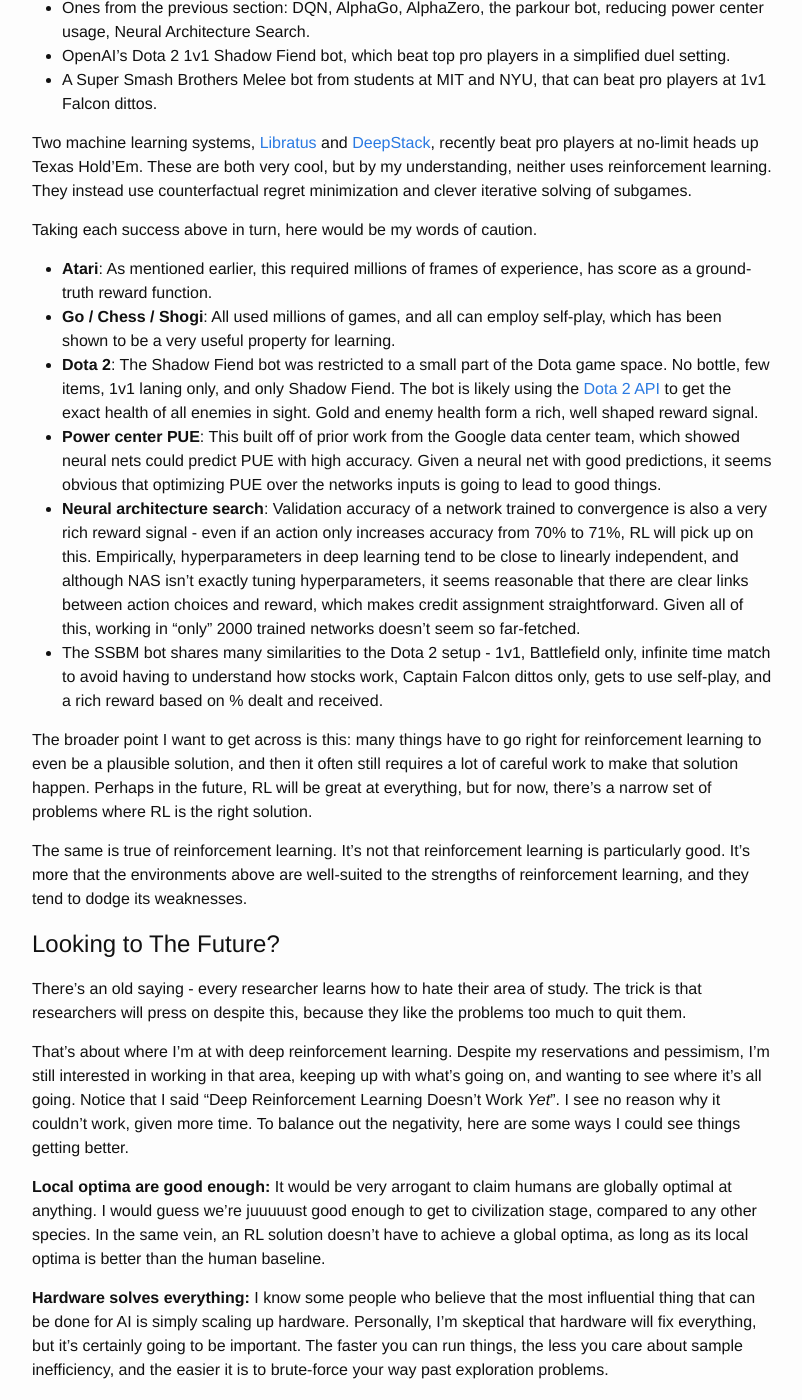
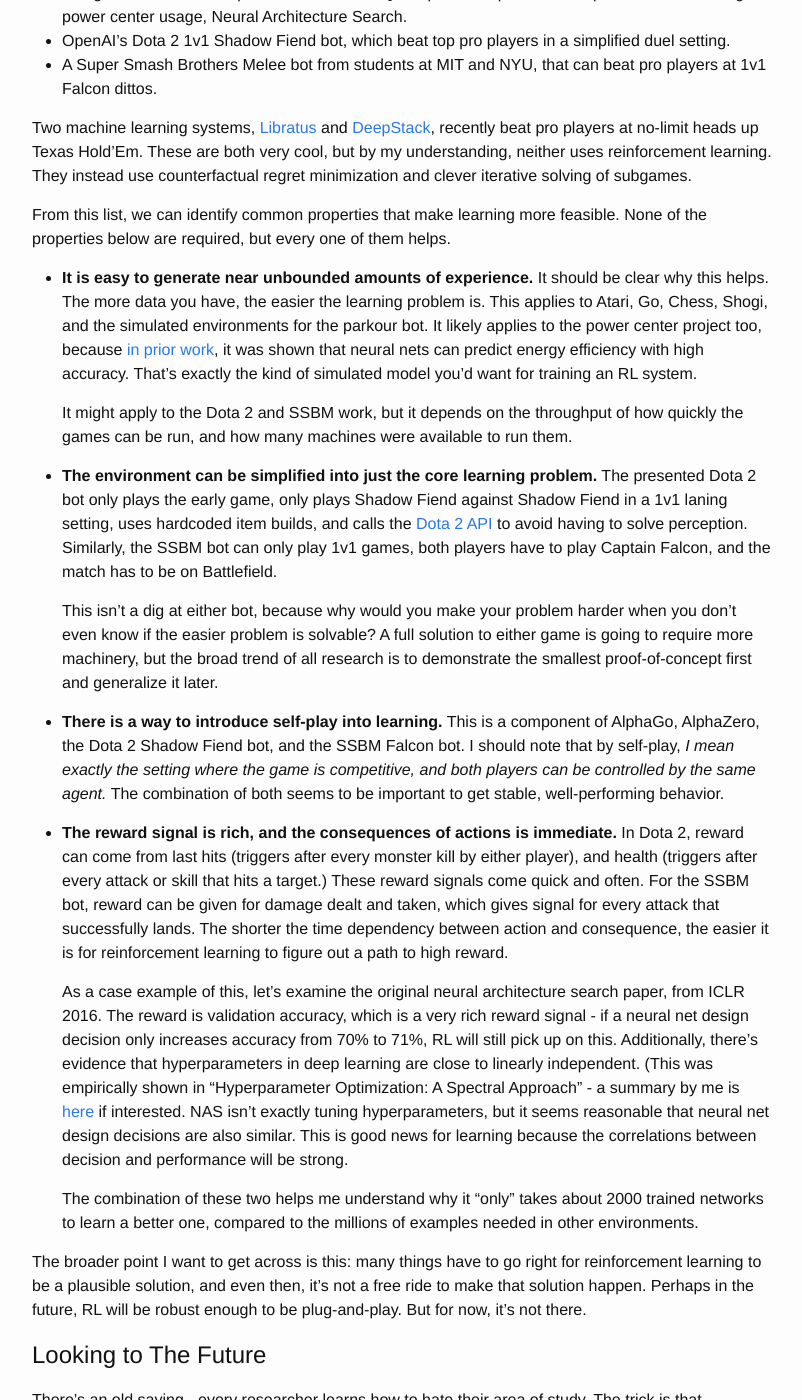
Before and after one commit to alexirpan/alexirpan.github.io, a Jekyll site: the page built from _posts/2017-12-11-rl-hard.markdown, in a window 1280 px wide and 1400 px high, scrolled down 15951 px. Shown: the whole window, without its empty margins (238-1040 px from the left). Built offline with Jekyll 4.4.1, drawn with Linux system fonts in a browser that asks for light colours; nearby versions of some CDN libraries; some of the changed text lies outside the part shown.

Commit message:
Actually have a conclusion now!

```diff
--- a/_posts/2017-12-11-rl-hard.markdown
+++ b/_posts/2017-12-11-rl-hard.markdown
@@ -6,9 +6,8 @@
 
 *This mostly cites papers from Berkeley, Google Brain, DeepMind, and OpenAI,
 because I'm most familiar with that work.
-I'm almost certainly missing stuff from less famous institutions, so if I missed
-a paper that's an important counterexample, I apologize - I'm just one guy,
-after all.*
+I'm almost certainly missing stuff from less famous institutions, and for that
+I apologize - I'm just one guy, after all.*
 
 Once, on Facebook, I made the following claim.
 
@@ -147,7 +146,7 @@
 
 
 
-It (Usually) Requires a Reward Oracle
+It Usually Requires a Reward Oracle
 ==============================================================================
 
 RL algorithms assume the existence of a reward function. Usually, this is either
@@ -248,6 +247,7 @@
 ![Circuit with crazy gates](/public/rl-hard/circuit.png)
 {: .centered }
 
+The gray cells are required to get correct behavior, including the one in the top-left corner.
 [From "An Envolved Circuit, Intrinsic in Silicon, Entwined with Physics"](http://citeseerx.ist.psu.edu/viewdoc/download?doi=10.1.1.50.9691&rep=rep1&type=pdf)
 {: .centered }
 
@@ -598,12 +598,10 @@
 whether a given RL algorithm will work.
 
 That being said, we can draw conclusions from the current list of deep
-reinforcement learning successes.
+reinforcement learning successes. Here's my list so far.
 
-Ignoring real-world value, here's my list of cool things deep RL has done.
-
-* Ones from the previous section: DQN, AlphaGo, AlphaZero, the parkour bot,
-reducing power center usage, Neural Architecture Search.
+* Things mentioned in the previous sections: DQN, AlphaGo, AlphaZero,
+the parkour bot, reducing power center usage, Neural Architecture Search.
 * OpenAI's Dota 2 1v1 Shadow Fiend bot, which beat top pro players in a
 simplified duel setting.
 * A Super Smash Brothers Melee bot from students at MIT and NYU, that can beat
@@ -616,60 +614,91 @@
 learning. They instead use counterfactual regret minimization and clever
 iterative solving of subgames.
 
+From this list, we can identify common properties that make learning more
+feasible. None of the properties below are required, but every one of them
+helps.
+
+* **It is easy to generate near unbounded amounts of experience.**
+It should be clear why this helps. The more data you have, the easier the learning
+problem is. This applies to
+Atari, Go, Chess, Shogi, and the simulated environments for the parkour bot.
+It likely applies to the power center project too, because
+[in prior work](https://googleblog.blogspot.com/2014/05/better-data-centers-through-machine.html),
+it was shown that neural nets can predict energy efficiency with high
+accuracy. That's exactly the kind of simulated model you'd want for training an
+RL system.
+
+    It might apply to the Dota 2 and SSBM work, but it depends on the throughput
+of how quickly the games can be run, and how many machines were available to
+run them.
+
+* **The environment can be simplified into just the core learning problem.**
+The presented Dota 2 bot only plays the early game, only plays Shadow Fiend against Shadow
+Fiend in a 1v1 laning setting, uses hardcoded item builds, and calls the
+[Dota 2 API](https://developer.valvesoftware.com/wiki/Dota_2_Workshop_Tools/Scripting/API)
+to avoid having to solve perception. Similarly, the SSBM bot
+can only play 1v1 games, both players have to play Captain Falcon, and the
+match has to be on Battlefield.
+
+    This isn't a dig at either bot, because why would you make your problem harder
+when you don't even know if the easier problem is solvable?
+A full solution to either game is going to require more machinery, but the
+broad trend of all research is to demonstrate the smallest proof-of-concept
+first and generalize it later.
+
+* **There is a way to introduce self-play into learning.** This is a component
+of AlphaGo, AlphaZero, the Dota 2 Shadow Fiend bot, and the SSBM Falcon bot. I
+should note that by self-play, *I mean exactly the setting where the game is
+competitive, and both players can be controlled by the same agent.* The
+combination of both seems to be important to get stable, well-performing
+behavior.
+
+* **The reward signal is rich, and the consequences of actions is immediate.**
+In Dota 2, reward can come from last hits (triggers after every monster kill
+by either player), and health (triggers after every attack or skill that
+hits a target.) These reward signals
+come quick and often. For the SSBM bot, reward can be given for damage dealt
+and taken, which gives signal for every attack that successfully lands. The shorter
+the time dependency between action and consequence, the easier it is for
+reinforcement learning to figure out a path to high reward.
+
+    As a case example of this, let's examine the original neural architecture
+search paper, from ICLR 2016. The reward is validation accuracy, which is a
+very rich reward signal - if a neural net design decision only increases
+accuracy from 70% to 71%, RL will still pick up on this. Additionally, there's
+evidence that hyperparameters in deep learning are close to
+linearly independent. (This was empirically shown in "Hyperparameter
+Optimization: A Spectral Approach" - a summary by me is
+[here]({% post_url 2017-06-27-hyperparam-spectral %}) if interested.
+NAS isn't exactly tuning hyperparameters, but it seems
+reasonable that neural net design decisions are also similar. This is good
+news for learning because the correlations between decision and performance
+will be strong.
+
+    The combination of these two helps me understand why it "only" takes about
+2000 trained networks to learn a better one, compared to the millions of examples
+needed in other environments.
+
+The broader point I want to get across is this: many things have to go right
+for reinforcement learning to be a plausible solution, and even then, it's
+not a free ride to make that solution happen. Perhaps in the future, RL will
+be robust enough to be plug-and-play. But for now, it's not there.
 
 
-Taking each success above in turn, here would be my words of caution.
-
-* **Atari**: As mentioned earlier, this required millions of frames of experience,
-has score as a ground-truth reward function.
-* **Go / Chess / Shogi**: All used millions of games, and all can employ
-self-play, which has been shown to be a very useful property for learning.
-* **Dota 2**: The Shadow Fiend bot was restricted to a small part of the Dota game
-space. No bottle, few items, 1v1 laning only, and only Shadow Fiend.
-The bot is likely using the [Dota 2 API](https://developer.valvesoftware.com/wiki/Dota_2_Workshop_Tools/Scripting/API)
-to get the exact health of all enemies in sight. Gold and enemy health form
-a rich, well shaped reward signal.
-* **Power center PUE**: This built off of prior work from the Google data
-center team, which showed neural nets could predict PUE with high accuracy.
-Given a neural net with good predictions, it seems obvious that optimizing PUE
-over the networks inputs is going to lead to good things.
-* **Neural architecture search**: Validation accuracy of a network trained to
-convergence is also a very rich reward signal - even if an action only increases
-accuracy from 70% to 71%, RL will pick up on this. Empirically, hyperparameters
-in deep learning tend to be close to linearly independent, and although NAS
-isn't exactly tuning hyperparameters, it seems reasonable that there are clear
-links between action choices and reward, which makes credit assignment
-straightforward. Given all of this, working in "only" 2000 trained networks
-doesn't seem so far-fetched.
-* The SSBM bot shares many similarities to the Dota 2 setup - 1v1, Battlefield
-only, infinite time match to avoid having to understand how stocks work,
-Captain Falcon dittos only, gets to use self-play, and a rich reward based on
-% dealt and received.
-
-The broader point I want to get across is this: many things have to go right
-for reinforcement learning to even be a plausible solution, and then it often
-still requires a lot of careful work to make that solution happen. Perhaps
-in the future, RL will be great at everything, but for now, there's a narrow
-set of problems where RL is the right solution.
-
-The same is true of reinforcement learning. It's not that reinforcement learning
-is particularly good. It's more that the environments above are well-suited to
-the strengths of reinforcement learning, and they tend to dodge its weaknesses.
-
-
-Looking to The Future?
+Looking to The Future
 ===============================================================================
 
 There's an old saying - every researcher learns how to hate their area of
 study. The trick is that researchers will press on despite this, because they
-like the problems too much to quit them.
+like the problems too much.
 
-That's about where I'm at with deep reinforcement learning. Despite my reservations
-and pessimism, I'm still interested in working in that area, keeping up with
-what's going on, and wanting to see where it's all going. Notice that I said
-"Deep Reinforcement Learning Doesn't Work *Yet*". I see no reason why it couldn't
-work, given more time. To balance out the negativity, here are some ways I could
-see things getting better.
+That's roughly how I feel about deep reinforcement learning. Despite my
+reservations, I think people absolutely should be throwing RL at different
+problems, including ones where it probably shouldn't work. How else are we
+supposed to make RL better?
+
+I see no reason why deep RL couldn't work, given more time. The question is
+how it'll get there. Here are some futures I find plausible.
 
 **Local optima are good enough:** It would be very arrogant to claim humans are
 globally optimal at anything. I would guess we're juuuuust good enough to get
@@ -686,36 +715,28 @@
 
 **Add more learning signal:** Sparse rewards are hard to learn because you get
 very little information about what thing help you. It's possible we can either hallucinate
-positive rewards (HER), define auxiliary tasks (UNREAL), or do predicitive
-learning to build a world model from transitions that give 0 reward.
+positive rewards (Hindsight Experience Replay), define auxiliary tasks (UNREAL),
+or bootstrap with self-supervised learning to build a good enough world model.
 
-**Reward functions could be learnable:** The human preferences paper suggests that
-it's possible for neural nets to use human feedback to implicitly define a
-reward signal that encourages partial progress for a task. In some cases, this
-outperformed the existing reward definitions. It's possible we
-could extend this with other parts of inverse RL / imitation learning to get
-past many of the difficulties that come from explicitly defining reward.
+**Reward functions could be learnable:** There's preliminary progress showing
+reward functions can be learned. (Learning from Human Preferences, Guided Cost
+Learning, Time-Contrastive Neural Networks, imitation learning and inverse RL
+in general). The human preferences paper in particular found that for some
+tasks, a reward implicitly defined by human reward outperformed existing reward
+defitions, because humans did a better job classifying partial progress.
+It's possible this could let use sidestep many of the difficulties that come
+from explicit reward defintion.
 
 **Priors from metalearning could speed up learning elsewhere:**
 RL algorithms are designed to apply to any environment that's an MDP. However,
 we don't need to solve arbitrary environments, we just need to solve
 environments in the real-world. In principle, we could use metalearning to learn
 a real-world prior that lets us quickly learn new real-world tasks, at the cost
-of general learning ability. (This is a point Pieter Abbeel likes to mention
-in his talks.) For example, if you wanted to use RL to do navigating in
-warehouses, there's probably a way to use metalearning to learn a good
-navigation prior,
-
-**Reproducability and wild overfitting don't matter for the problem:**
-From a research perspective, this is disappointing, but there are several
-settings where you might not care how easy it is to reproduce the same results,
-as long as it works. Suppose you train 3 ad-serving models, only changing the
-random seed. In live A/B testing, one gives 2% less revenue, one performs the
-same, and one gives 2% more revenue. In that hypothetical, you don't throw out
-the results - you keep the model with 2% more revenue and celebrate your new
-earnings. Similarly, suppose those ad-serving models were trained primarily
-on clicks logged in the United States. It might not generalize to worldwide
-markets, but that doesn't matter - just don't deploy it to other countries.
+of general learning ability. (Pieter Abbeel likes to mention this argument a lot
+in his talks.) For example, if I wanted to use RL to do navigating in
+warehouses, I'd look into using metalearning to learn a good navigation prior,
+and then finetune it for the specific warehouse the robot is deployed in,
+since the finetuning should work way faster.
 
 **Harder environments could paradoxably be easier:** One of the big lessons
 from the DeepMind parkour paper is that if you make your task very difficult
@@ -729,6 +750,17 @@
 were just too hard to solve. However, the core premise is sound and I'd like
 to see another attempt when RL is more performant.)
 
-Overall, although I spent a lot of this post being pessimistic about where
-reinforcement learning *is*, I still believe in where reinforcement learning
-*could be*.
+Finally, although it's unsatisfying from a research perspective, the issues
+of RL may not matter for practical purposes. Suppose you trained 3 ad-serving
+models based on clicks logged in the United States, using 3 random seeds. In
+live A/B testing, one gives 2% less revenue, one performs the
+same, and one gives 2% more revenue. In that hypothetical, reproducibility
+doesn't matter - you deploy the model with 2% more revenue and celebrate.
+Similarly, it doesn't matter that the ad-serving model may only perform well
+in the United States - if it generalizes poorly to the worldwide market,
+just don't deploy it there.
+
+Overall, although I'm pessimistic about where reinforcement learning *is*, I
+still believe in where reinforcement learning *could be*. So, the next time
+someone asks me whether RL can solve their problem? I'll tell them no. But
+then I'll say, if you give it more time, maybe it can.
```
